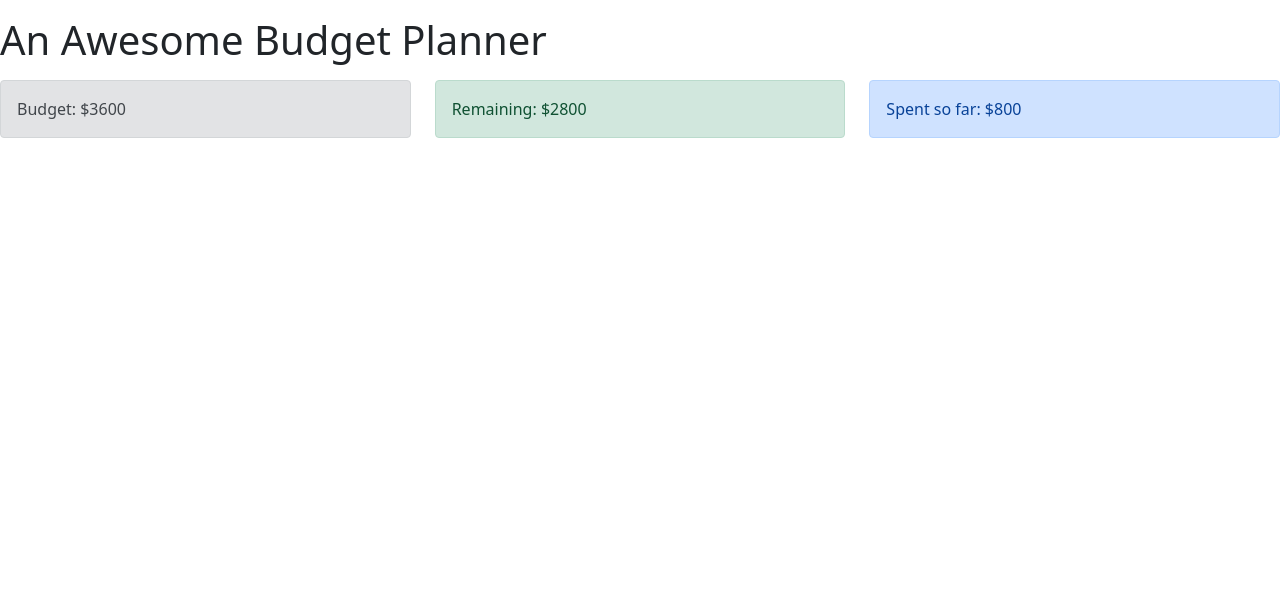
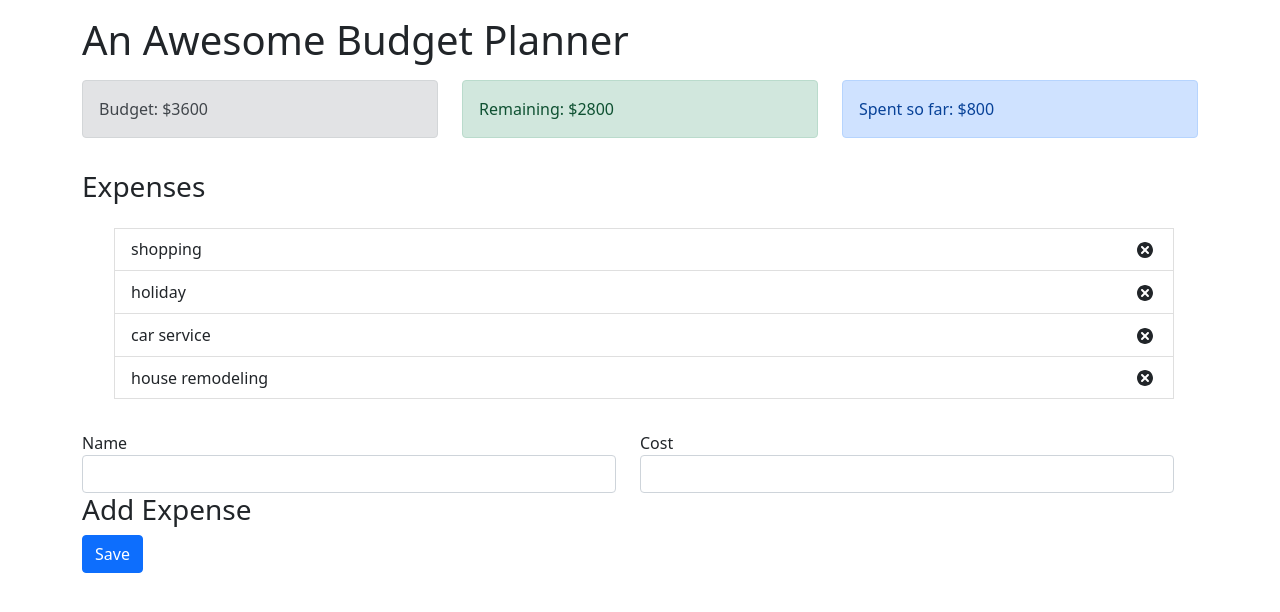
Before and after one commit to mfbaltaza/budget-tracker, a React (Create React App) app: page / in a window 1280 px wide. Shown: the top 612 px of the page. Built offline with nearby package versions, Linux system fonts and the light colour scheme.

Commit message:
Adds Basic Expense Form Layout

```diff
--- a/src/App.js
+++ b/src/App.js
@@ -1,14 +1,16 @@
 import React from "react";
-import 'bootstrap/dist/css/bootstrap.min.css';
-import Budget from "./components/Budget"
-import Remaining from "./components/Remaining"
-import ExpenseTotal from "./components/ExpenseTotal"
+import "bootstrap/dist/css/bootstrap.min.css";
+import Budget from "./components/Budget";
+import Remaining from "./components/Remaining";
+import ExpenseTotal from "./components/ExpenseTotal";
+import ExpenseList from "./components/ExpenseList";
+import AddExpenseForm from "./components/AddExpenseForm";
 
 // We are mainly using React over className
 
 export default function App() {
   return (
-    <div className="Container">
+    <div className="container">
       <h1 className="mt-3">An Awesome Budget Planner</h1>
       {/* Below we add the main 3 elements in a row */}
       <div className="row mt-3">
@@ -21,7 +23,18 @@
         <div className="col-sm">
           <ExpenseTotal />
         </div>
+        <h3 className="mt-3">Expenses</h3>
+        <div className="row mt-3">
+          <div className="col-sm">
+            <ExpenseList />
+          </div>
+        </div>
+        <div className="row mt-3">
+          <div className="col-sm">
+            <AddExpenseForm />
+          </div>
+        </div>
       </div>
     </div>
-  )
+  );
 }
--- /dev/null
+++ b/src/components/AddExpenseForm.js
@@ -0,0 +1,37 @@
+import React from "react";
+
+export default function AddExpenseForm() {
+  return (
+    <form>
+      {/* Section for the Add Expenses Area */}
+      <div className="row">
+        <div className="col-sm">
+          <label htmlFor="name">Name</label>
+          <input
+            required="required"
+            type="text"
+            className="form-control"
+            id="name"
+          ></input>
+        </div>
+        <div className="col-sm">
+          <label htmlFor="cost">Cost</label>
+          <input
+            required="required"
+            type="text"
+            className="form-control"
+            id="name"
+          ></input>
+        </div>
+      </div>
+      <h3>Add Expense</h3>
+      <div className="row">
+        <div className="col-sm">
+          <button type="submit" className="btn btn-primary mt3">
+            Save
+          </button>
+        </div>
+      </div>
+    </form>
+  );
+}
```
